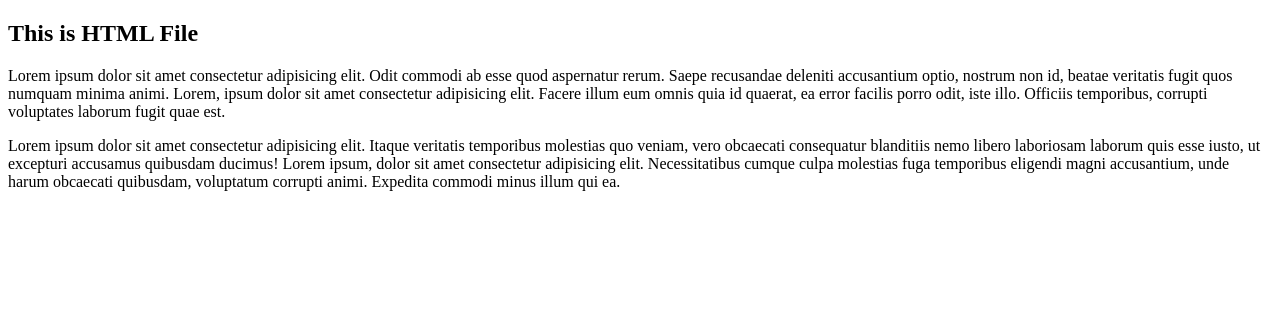
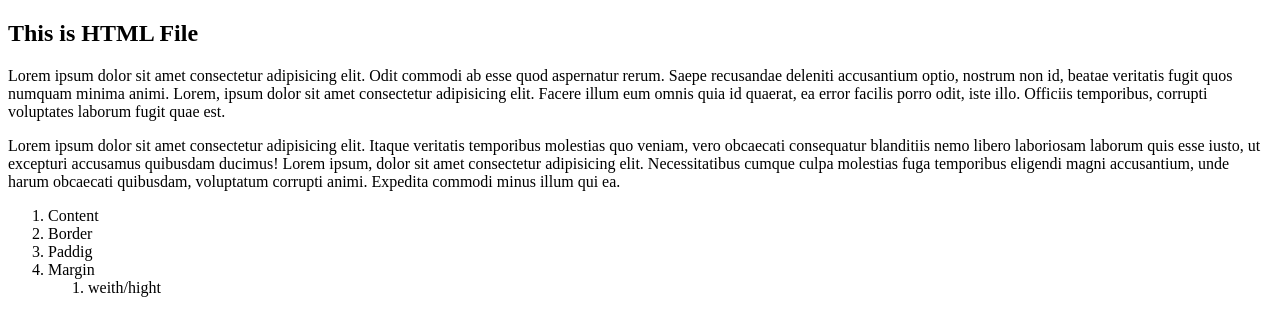
Before and after one commit to milonhossain01/html-css-folder, a plain HTML site: page index.html in a window 1280 px wide. Drawn offline with Linux system fonts and the light colour scheme.

Commit message:
this is order list

```diff
--- a/index.html
+++ b/index.html
@@ -13,5 +13,17 @@
     <div>
         <p>Lorem ipsum dolor sit amet consectetur adipisicing elit. Itaque veritatis temporibus molestias quo veniam, vero obcaecati consequatur blanditiis nemo libero laboriosam laborum quis esse iusto, ut excepturi accusamus quibusdam ducimus! Lorem ipsum, dolor sit amet consectetur adipisicing elit. Necessitatibus cumque culpa molestias fuga temporibus eligendi magni accusantium, unde harum obcaecati quibusdam, voluptatum corrupti animi. Expedita commodi minus illum qui ea.</p>
     </div>
+    <div>
+        <ol>
+            <li>Content</li>
+            <li>Border</li>
+            <li>Paddig</li>
+            <li>Margin
+                <ol>
+                    <li>weith/hight</li>
+                </ol>
+            </li>
+        </ol>
+    </div>
 </body>
 </html>
```
